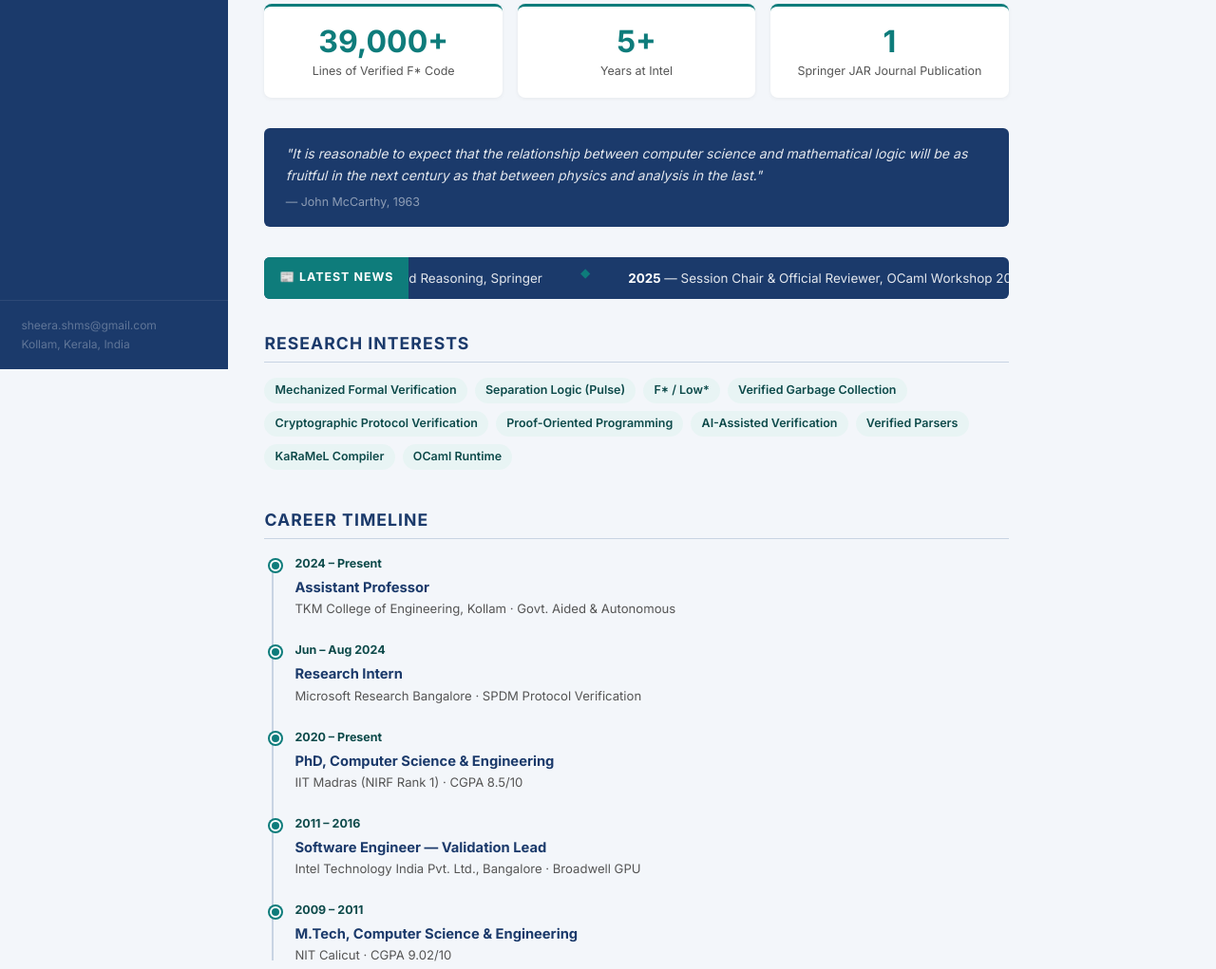
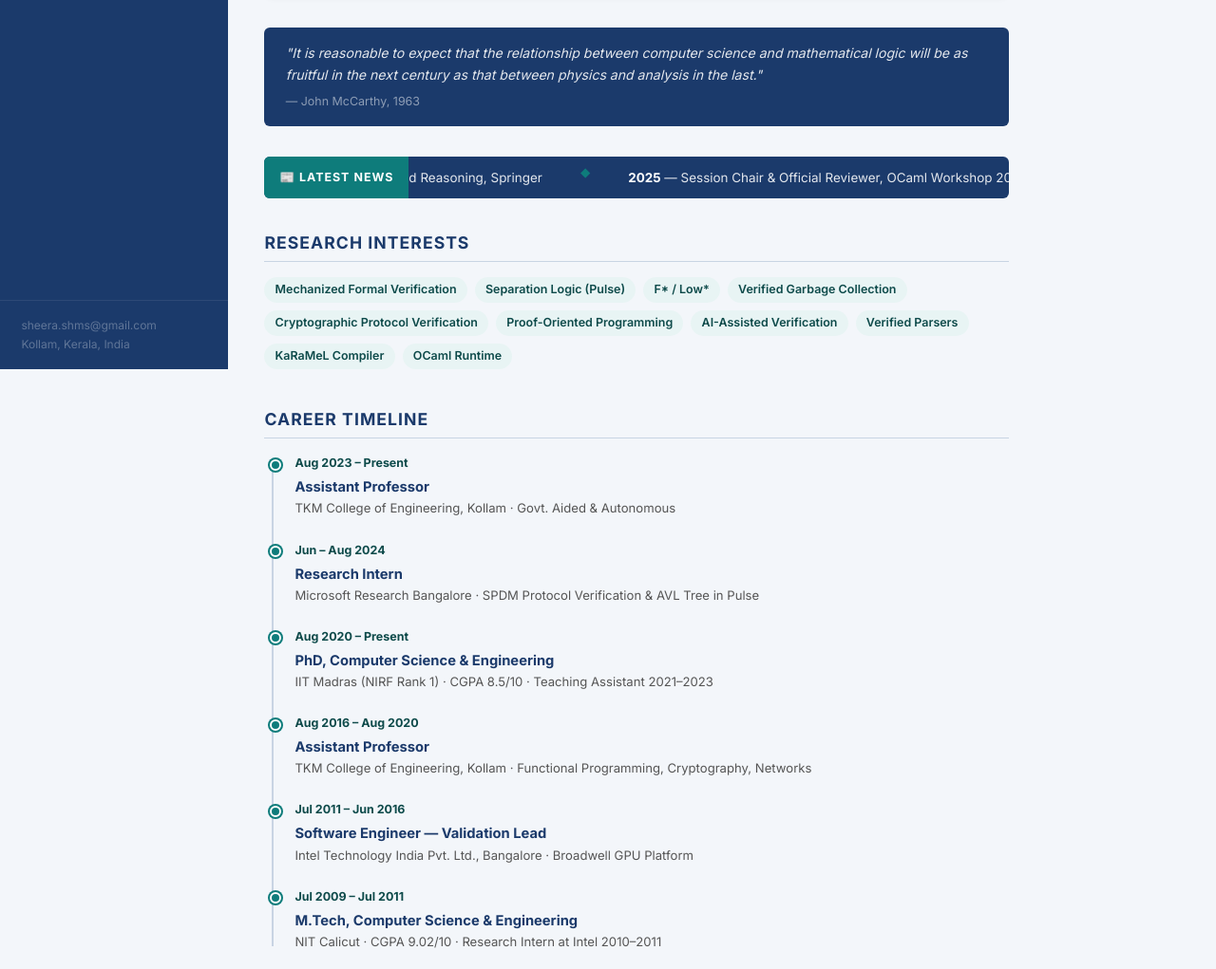
Before and after one commit to sheeraSearch82/sheeraSearch82.github.io, a plain HTML site: page index.html in a window 1280 px wide. Shown: the part 411-1432 px from the top of the page at 95% size. Drawn offline with Linux system fonts and the light colour scheme.

Commit message:
Removed unwanted effects

```diff
--- a/index.html
+++ b/index.html
@@ -24,9 +24,7 @@
       border-top:4px solid var(--teal);
     }
     .hero-text h1 { font-size:1.7rem; color:var(--navy); font-weight:700; margin-bottom:0.2rem; }
-    .hero-text .tagline { color:var(--teal-dark); font-size:0.95rem; font-weight:600; margin-bottom:0.8rem; min-height:1.4em; }
-    .hero-text .tagline .cursor { display:inline-block; width:2px; background:var(--teal); margin-left:1px; animation:blink 0.8s step-end infinite; }
-    @keyframes blink { 0%,100%{opacity:1} 50%{opacity:0} }
+    .hero-text .tagline { color:var(--teal-dark); font-size:0.95rem; font-weight:600; margin-bottom:0.8rem; }
     .hero-text p { font-size:0.9rem; color:var(--text-mid); max-width:560px; line-height:1.7; margin-bottom:0.6rem; }
     .contact-row { display:flex; flex-wrap:wrap; gap:0.6rem 1.4rem; margin-top:0.8rem; font-size:0.82rem; color:var(--text-mid); }
     .contact-row a { color:var(--teal); }
@@ -58,21 +56,6 @@
     .ticker-item strong { color:#fff; }
     .ticker-sep { color:var(--teal); padding-right:2.5rem; font-size:0.84rem; flex-shrink:0; line-height:2.4; }
     @keyframes ticker { 0%{transform:translateX(0)} 100%{transform:translateX(-50%)} }
-
-    /* ── STATS ROW ── */
-    .stats-row {
-      display:grid; grid-template-columns:repeat(3,1fr); gap:1rem;
-      margin-bottom:2rem;
-    }
-    .stat-card {
-      background:var(--white); border-radius:8px; padding:1.2rem 1rem;
-      text-align:center; border-top:3px solid var(--teal);
-      box-shadow:0 1px 4px rgba(0,0,0,0.06);
-      transition:transform 0.2s, box-shadow 0.2s;
-    }
-    .stat-card:hover { transform:translateY(-3px); box-shadow:0 6px 18px rgba(14,124,123,0.13); }
-    .stat-number { font-size:2rem; font-weight:700; color:var(--teal); line-height:1.1; }
-    .stat-label { font-size:0.78rem; color:var(--text-mid); margin-top:0.3rem; line-height:1.4; }
 
     /* ── CAREER TIMELINE ── */
     .timeline { position:relative; padding-left:2rem; }
@@ -139,7 +122,7 @@
   <div class="hero">
     <div class="hero-text">
       <h1>Sheera Shamsu</h1>
-      <div class="tagline"><span id="typewriter"></span><span class="cursor"></span></div>
+      <div class="tagline">Mechanized Formal Verification Specialist · PhD IIT Madras · Assistant Professor</div>
       <p>I build <strong>machine-checked proofs for real systems</strong> — verified garbage collectors,
       cryptographic protocol state machines, and formally verified data structures — using
       Pulse (Separation Logic), F*/Low*, and the KaRaMeL compiler toolchain.</p>
@@ -157,21 +140,7 @@
              border-radius:6px;border:2px solid var(--grey-mid);box-shadow:0 2px 8px rgba(0,0,0,0.10);">
   </div>
 
-  <!-- STATS ROW -->
-  <div class="stats-row fade-section">
-    <div class="stat-card">
-      <div class="stat-number" data-target="39000" data-suffix="+">0</div>
-      <div class="stat-label">Lines of Verified F* Code</div>
-    </div>
-    <div class="stat-card">
-      <div class="stat-number" data-target="5" data-suffix="+">0</div>
-      <div class="stat-label">Years at Intel</div>
-    </div>
-    <div class="stat-card">
-      <div class="stat-number" data-target="1" data-suffix="">0</div>
-      <div class="stat-label">Springer JAR Journal Publication</div>
-    </div>
-  </div>
+
 
   <!-- QUOTE -->
   <div class="highlight-box fade-section">
@@ -231,29 +200,34 @@
     <h2>Career Timeline</h2>
     <div class="timeline">
       <div class="tl-item">
-        <div class="tl-year">2024 – Present</div>
+        <div class="tl-year">Aug 2023 – Present</div>
         <div class="tl-title">Assistant Professor</div>
         <div class="tl-place">TKM College of Engineering, Kollam · Govt. Aided &amp; Autonomous</div>
       </div>
       <div class="tl-item">
         <div class="tl-year">Jun – Aug 2024</div>
         <div class="tl-title">Research Intern</div>
-        <div class="tl-place">Microsoft Research Bangalore · SPDM Protocol Verification</div>
+        <div class="tl-place">Microsoft Research Bangalore · SPDM Protocol Verification &amp; AVL Tree in Pulse</div>
       </div>
       <div class="tl-item">
-        <div class="tl-year">2020 – Present</div>
+        <div class="tl-year">Aug 2020 – Present</div>
         <div class="tl-title">PhD, Computer Science &amp; Engineering</div>
-        <div class="tl-place">IIT Madras (NIRF Rank 1) · CGPA 8.5/10</div>
+        <div class="tl-place">IIT Madras (NIRF Rank 1) · CGPA 8.5/10 · Teaching Assistant 2021–2023</div>
       </div>
       <div class="tl-item">
-        <div class="tl-year">2011 – 2016</div>
-        <div class="tl-title">Software Engineer — Validation Lead</div>
-        <div class="tl-place">Intel Technology India Pvt. Ltd., Bangalore · Broadwell GPU</div>
+        <div class="tl-year">Aug 2016 – Aug 2020</div>
+        <div class="tl-title">Assistant Professor</div>
+        <div class="tl-place">TKM College of Engineering, Kollam · Functional Programming, Cryptography, Networks</div>
       </div>
       <div class="tl-item">
-        <div class="tl-year">2009 – 2011</div>
+        <div class="tl-year">Jul 2011 – Jun 2016</div>
+        <div class="tl-title">Software Engineer — Validation Lead</div>
+        <div class="tl-place">Intel Technology India Pvt. Ltd., Bangalore · Broadwell GPU Platform</div>
+      </div>
+      <div class="tl-item">
+        <div class="tl-year">Jul 2009 – Jul 2011</div>
         <div class="tl-title">M.Tech, Computer Science &amp; Engineering</div>
-        <div class="tl-place">NIT Calicut · CGPA 9.02/10</div>
+        <div class="tl-place">NIT Calicut · CGPA 9.02/10 · Research Intern at Intel 2010–2011</div>
       </div>
     </div>
   </section>
@@ -283,59 +257,11 @@
 <button id="back-top" title="Back to top">↑</button>
 
 <script>
-  // ── TYPEWRITER ──
-  const phrases = [
-    "Mechanized Formal Verification Specialist",
-    "PhD Researcher · IIT Madras",
-    "Assistant Professor · TKM College",
-    "F* / Pulse · Separation Logic Expert",
-    "Visiting Faculty · Available Internationally"
-  ];
-  let pi = 0, ci = 0, deleting = false;
-  const el = document.getElementById('typewriter');
-  function type() {
-    const phrase = phrases[pi];
-    if (!deleting) {
-      el.textContent = phrase.slice(0, ++ci);
-      if (ci === phrase.length) { deleting = true; setTimeout(type, 2000); return; }
-    } else {
-      el.textContent = phrase.slice(0, --ci);
-      if (ci === 0) { deleting = false; pi = (pi + 1) % phrases.length; }
-    }
-    setTimeout(type, deleting ? 40 : 70);
-  }
-  type();
-
   // ── SCROLL FADE IN ──
   const observer = new IntersectionObserver((entries) => {
     entries.forEach(e => { if (e.isIntersecting) e.target.classList.add('visible'); });
   }, { threshold: 0.12 });
   document.querySelectorAll('.fade-section').forEach(el => observer.observe(el));
-
-  // ── COUNTER ANIMATION ──
-  function animateCounter(el) {
-    const target = +el.dataset.target;
-    const suffix = el.dataset.suffix || '';
-    const duration = 1600;
-    const step = target / (duration / 16);
-    let current = 0;
-    const timer = setInterval(() => {
-      current = Math.min(current + step, target);
-      el.textContent = (target >= 1000
-        ? Math.floor(current).toLocaleString()
-        : Math.floor(current)) + suffix;
-      if (current >= target) clearInterval(timer);
-    }, 16);
-  }
-  const counterObserver = new IntersectionObserver((entries) => {
-    entries.forEach(e => {
-      if (e.isIntersecting) {
-        e.target.querySelectorAll('.stat-number').forEach(animateCounter);
-        counterObserver.unobserve(e.target);
-      }
-    });
-  }, { threshold: 0.3 });
-  document.querySelectorAll('.stats-row').forEach(el => counterObserver.observe(el));
 
   // ── BACK TO TOP ──
   const btn = document.getElementById('back-top');
```
